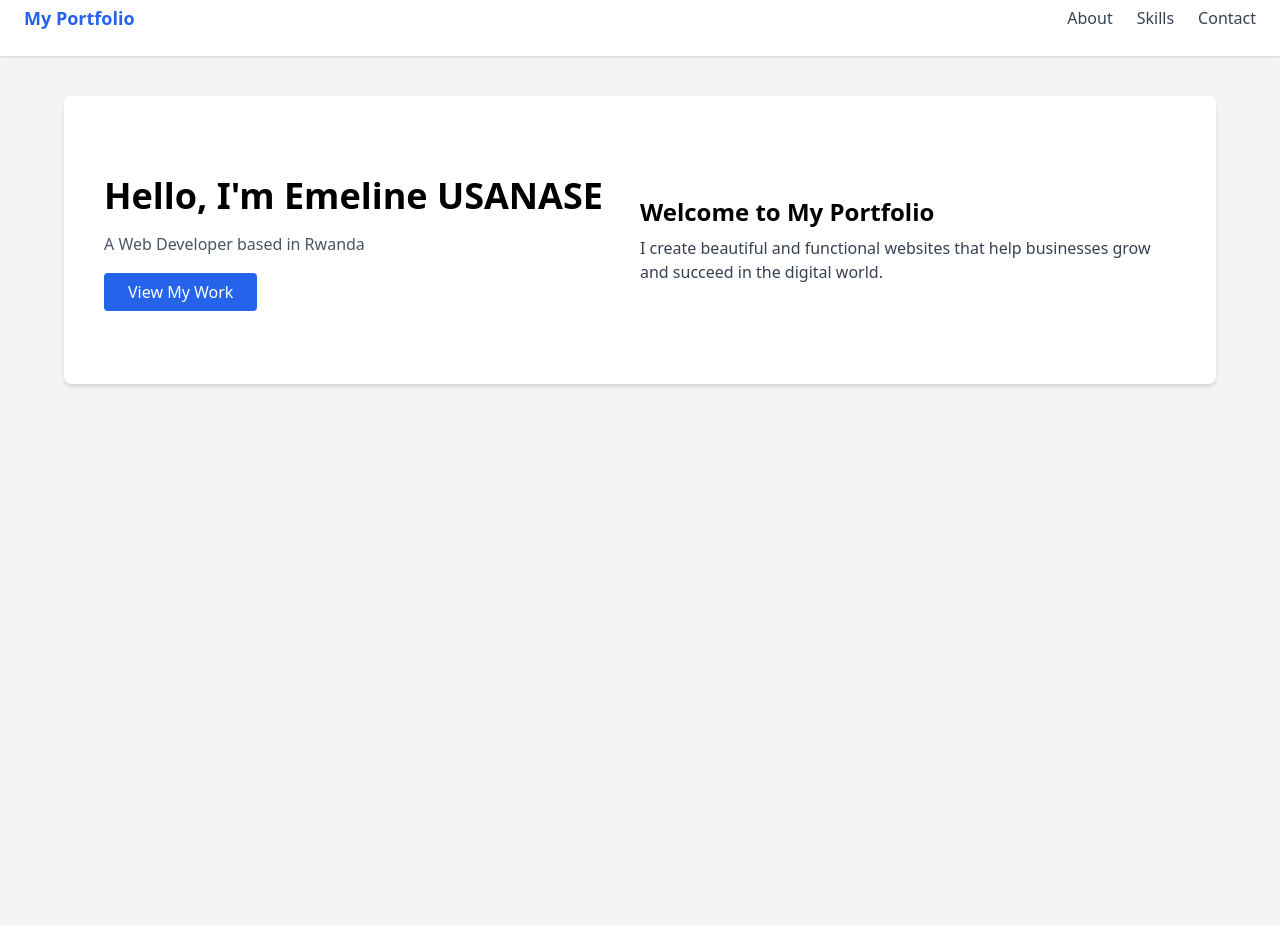
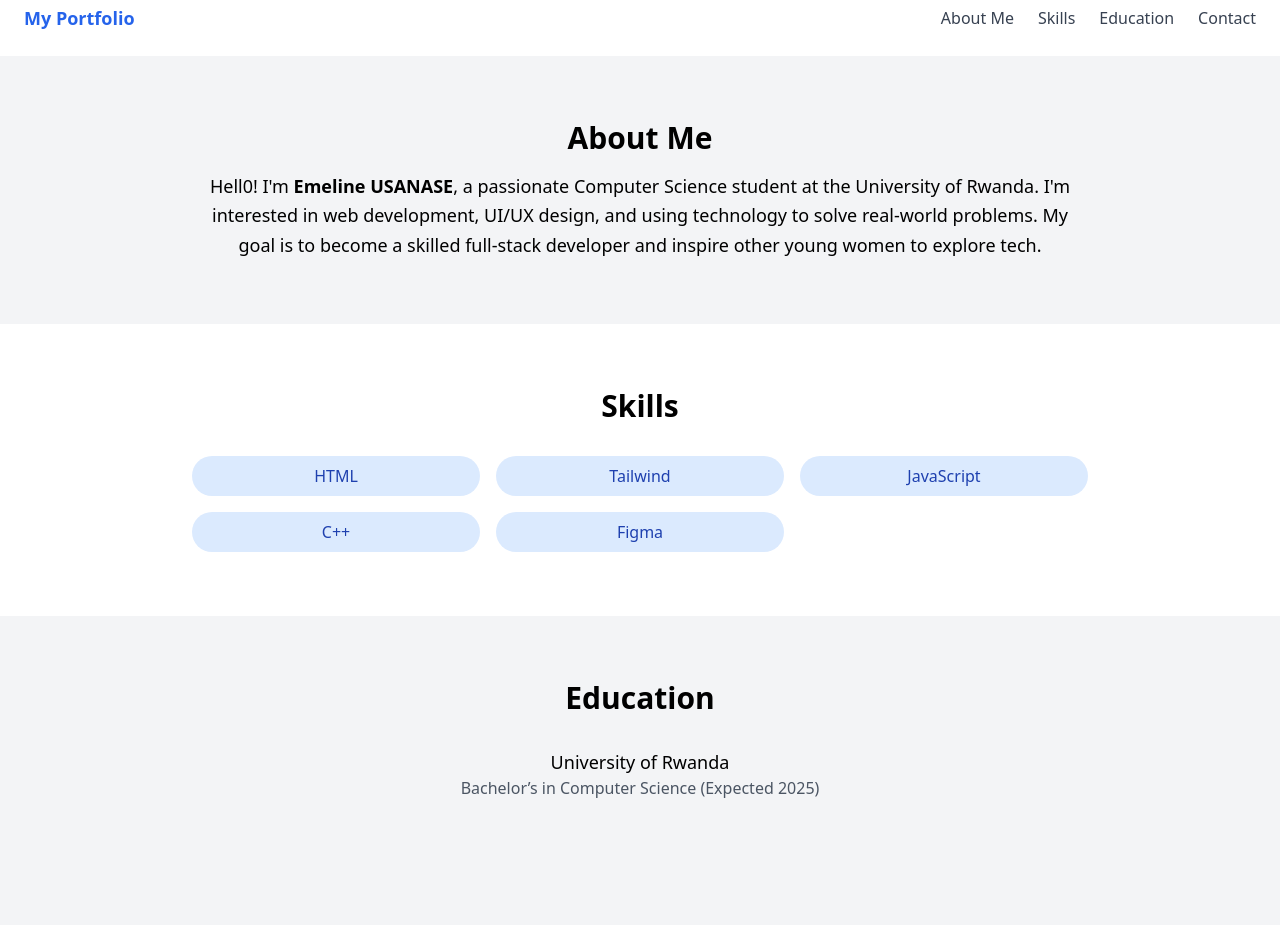
Before and after one commit to usanase1/p-portfolio, a plain HTML site: page index.html in a window 1280 px wide. Shown: the part 20-945 px from the top of the page. Before the commit the page ends 800 px from the top, so only its background shows below. Drawn offline with nearby package versions, Linux system fonts and the light colour scheme.

Commit message:
Updated About section and added hobbies ,education and contact

```diff
--- a/index.html
+++ b/index.html
@@ -6,29 +6,57 @@
   <title>My Portfolio</title>
   <script src="https://cdn.tailwindcss.com"></script>
 </head>
-<body class="bg-gray-100 font-sans">
+<body>
   <nav class="flex justify-between items-center p-6 bg-white shadow">
     <h1 class="text-lg font-bold text-blue-600">My Portfolio</h1>
     <ul class="flex space-x-6 text-gray-700 font-medium">
-      <li><a href="#" class="hover:text-blue-600">About</a></li>
-      <li><a href="#" class="hover:text-blue-600">Skills</a></li>
-      <li><a href="#" class="hover:text-blue-600">Contact</a></li>
+      <li><a href="#about" class="hover:text-blue-600">About Me</a></li>
+  <li><a href="#skills" class="hover:text-blue-600">Skills</a></li>
+  <li><a href="#education" class="hover:text-blue-600">Education</a></li>
+  <li><a href="#contact" class="hover:text-blue-600">Contact</a></li>
     </ul>
   </nav>
-
-  <section class="flex flex-col md:flex-row items-center justify-between px-10 py-20 bg-white shadow-md max-w-6xl mx-auto mt-10 rounded-lg">
-    <div class="mb-10 md:mb-0 md:w-1/2">
-      <h2 class="text-4xl font-bold mb-4">Hello, I'm Emeline USANASE</h2>
-      <p class="text-gray-600 mb-6">A Web Developer based in Rwanda</p>
-      <a href="#" class="bg-blue-600 text-white px-6 py-2 rounded hover:bg-blue-700 transition">View My Work</a>
-    </div>
-
-    <div class="md:w-1/2">
-      <h3 class="text-2xl font-semibold mb-2">Welcome to My Portfolio</h3>
-      <p class="text-gray-700">
-        I create beautiful and functional websites that help businesses grow and succeed in the digital world.
+  <section id="about" class="py-16 px-6 bg-gray-100">
+    <div class="max-w-4xl mx-auto text-center">
+      <h2 class="text-3xl font-bold mb-4">About Me</h2>
+      <p class="text-lg leading-relaxed">
+        Hell0! I'm <strong>Emeline USANASE</strong>, a passionate Computer Science student at the University of Rwanda. I'm interested in web development, UI/UX design, and using technology to solve real-world problems. My goal is to become a skilled full-stack developer and inspire other young women to explore tech.
       </p>
     </div>
   </section>
+  <section id="skills" class="py-16 px-6" >
+<div class="max-w-4xl mx-auto">
+<h2 class="text-3xl font-bold text-center mb-8">Skills</h2>
+<div class="grid grid-cols-2 md:grid-cols-3 gap-4 text-center">
+<span class="bg-blue-100 text-blue-800 px-4 py-2 rounded-full">HTML</span>
+<span class="bg-blue-100 text-blue-800 px-4 py-2 rounded-full">Tailwind</span>
+<span class="bg-blue-100 text-blue-800 px-4 py-2 rounded-full">JavaScript</span>
+<span class="bg-blue-100 text-blue-800 px-4 py-2 rounded-full">C++</span>
+<span class="bg-blue-100 text-blue-800 px-4 py-2 rounded-full">Figma</span>
+</div>
+</div>
+  </section>
+
+  <section id="education" class="py-16 px-6 bg-gray-100">
+    <div class="max-w-4xl mx-auto">
+      <h2 class="text-3xl font-bold text-center mb-8">Education</h2>
+      <div class="text-center">
+        <p class="text-lg font-medium">University of Rwanda</p>
+        <p class="text-gray-600">Bachelor’s in Computer Science (Expected 2025)</p>
+      </div>
+    </div>
+  </section>
+  <section id="contact" class="py-16 px-6 bg-gray-100">
+    <div class="max-w-2xl mx-auto text-center">
+      <h2 class="text-3xl font-bold mb-6">Contact Me</h2>
+      <form class="space-y-4">
+        <input type="text" placeholder="Your Name" class="w-full p-3 border rounded" />
+        <input type="email" placeholder="Your Email" class="w-full p-3 border rounded" />
+        <textarea rows="5" placeholder="Your Message" class="w-full p-3 border rounded"></textarea>
+        <button type="submit" class="bg-blue-600 text-white px-6 py-2 rounded hover:bg-blue-700">Send Message</button>
+      </form>
+    </div>
+  </section>
+
 </body>
 </html>
```
